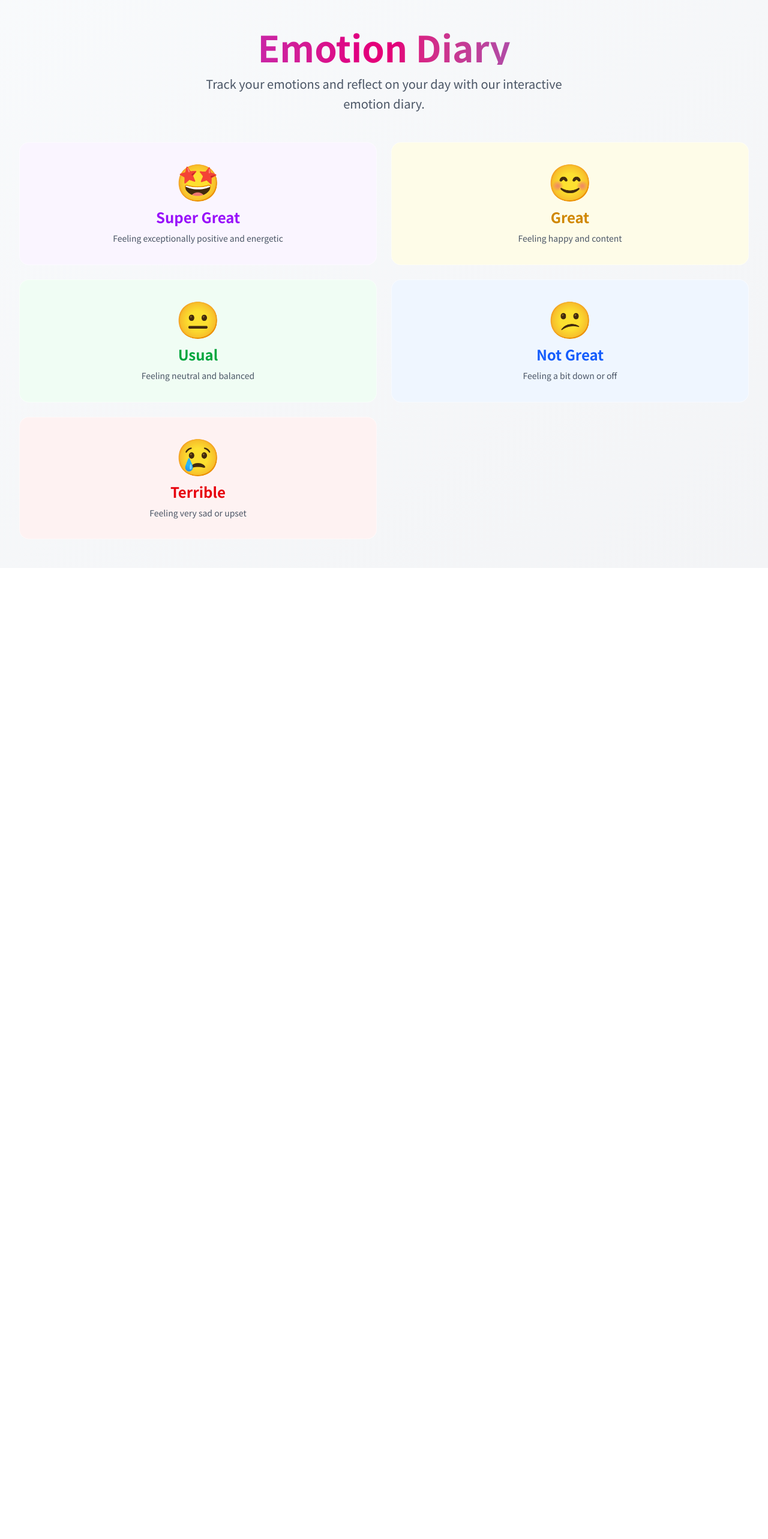
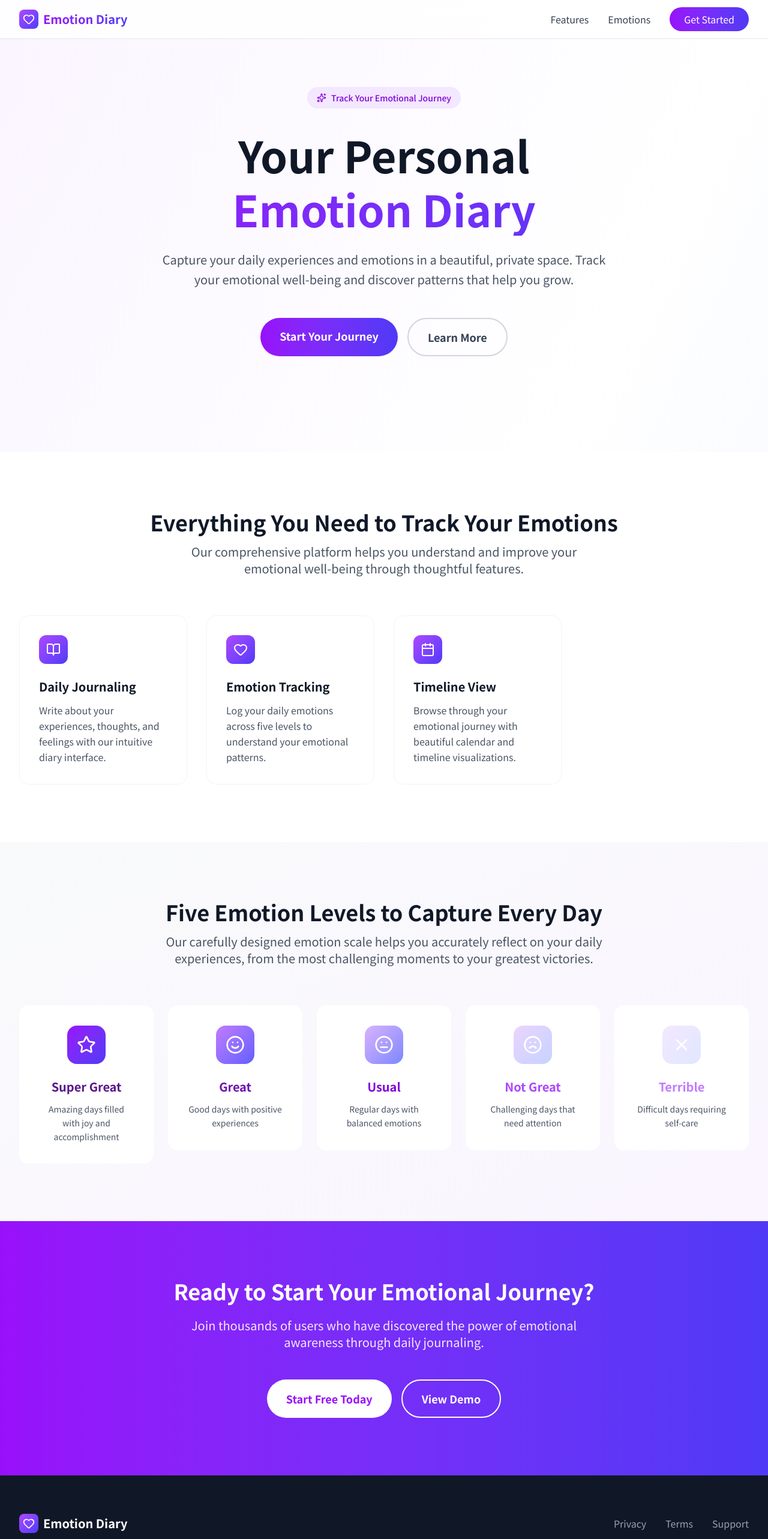
Before and after one commit to nada5un/emotion-diary-next, a Next.js app: page / in a window 1280 px wide. Shown: the top 2566 px of the page at 60% size. Before the commit the page ends 947 px from the top, so only its background shows below. Built offline with nearby package versions, Linux system fonts and the light colour scheme.

Commit message:
add: refactor emotion structure and enhance UI with emotion icons

```diff
--- a/package.json
+++ b/package.json
@@ -9,6 +9,7 @@
         "lint": "next lint"
     },
     "dependencies": {
+        "lucide-react": "^0.518.0",
         "next": "15.3.3",
         "postcss": "^8.5.6",
         "react": "^19.0.0",
--- a/src/app/page.tsx
+++ b/src/app/page.tsx
@@ -1,70 +1,256 @@
 import React from "react";
-import { dummyEmotions } from "@/constants/emotion";
+import { Heart, BookOpen, Calendar, Sparkles } from "lucide-react";
+import Link from "next/link";
+import { EMOTIONS } from "@/constants/emotion";
 
-function New() {
+const emotions = [
+    EMOTIONS.SUPER_GREAT,
+    EMOTIONS.GREAT,
+    EMOTIONS.USUAL,
+    EMOTIONS.NOT_GREAT,
+    EMOTIONS.TERRIBLE,
+];
+
+const features = [
+    {
+        icon: BookOpen,
+        title: "Daily Journaling",
+        description:
+            "Write about your experiences, thoughts, and feelings with our intuitive diary interface.",
+    },
+    {
+        icon: Heart,
+        title: "Emotion Tracking",
+        description:
+            "Log your daily emotions across five levels to understand your emotional patterns.",
+    },
+    {
+        icon: Calendar,
+        title: "Timeline View",
+        description:
+            "Browse through your emotional journey with beautiful calendar and timeline visualizations.",
+    },
+];
+
+function App() {
     return (
-        <div className="min-h-screen bg-gradient-to-br from-slate-50 to-gray-100">
-            {/* Header */}
-            <div className="py-12 px-4 sm:px-6 lg:px-8">
+        <div className="min-h-screen bg-gradient-to-br from-purple-50 via-white to-indigo-50">
+            {/* Navigation */}
+            <nav className="bg-white/80 backdrop-blur-md border-b border-gray-200 sticky top-0 z-50">
+                <div className="max-w-7xl mx-auto px-4 sm:px-6 lg:px-8">
+                    <div className="flex justify-between items-center h-16">
+                        <div className="flex items-center space-x-2">
+                            <div className="w-8 h-8 bg-gradient-to-br from-purple-500 to-indigo-600 rounded-lg flex items-center justify-center">
+                                <Heart className="w-5 h-5 text-white" />
+                            </div>
+                            <span className="text-xl font-bold bg-gradient-to-r from-purple-600 to-indigo-600 bg-clip-text text-transparent">
+                                Emotion Diary
+                            </span>
+                        </div>
+                        <div className="hidden md:flex items-center space-x-8">
+                            <a
+                                href="#features"
+                                className="text-gray-700 hover:text-purple-600 transition-colors duration-200"
+                            >
+                                Features
+                            </a>
+                            <a
+                                href="#emotions"
+                                className="text-gray-700 hover:text-purple-600 transition-colors duration-200"
+                            >
+                                Emotions
+                            </a>
+                            <button className="bg-gradient-to-r from-purple-600 to-indigo-600 text-white px-6 py-2 rounded-full hover:shadow-lg transform hover:scale-105 transition-all duration-200">
+                                Get Started
+                            </button>
+                        </div>
+                    </div>
+                </div>
+            </nav>
+
+            {/* Hero Section */}
+            <section className="pt-20 pb-32 px-4 sm:px-6 lg:px-8">
                 <div className="max-w-7xl mx-auto text-center">
-                    <h1 className="text-4xl sm:text-5xl lg:text-6xl font-bold bg-gradient-to-r from-purple-600 via-pink-600 to-blue-600 bg-clip-text text-transparent mb-4">
+                    <div className="mb-8">
+                        <div className="inline-flex items-center px-4 py-2 bg-purple-100 rounded-full text-purple-700 text-sm font-medium mb-8">
+                            <Sparkles className="w-4 h-4 mr-2" />
+                            Track Your Emotional Journey
+                        </div>
+                        <h1 className="text-5xl md:text-7xl font-bold text-gray-900 mb-6 leading-tight">
+                            Your Personal
+                            <span className="block bg-gradient-to-r from-purple-600 to-indigo-600 bg-clip-text text-transparent">
                                 Emotion Diary
+                            </span>
                         </h1>
-                    <p className="text-xl text-gray-600 max-w-2xl mx-auto leading-relaxed">
-                        Track your emotions and reflect on your day with our
-                        interactive emotion diary.
+                        <p className="text-xl text-gray-600 max-w-3xl mx-auto mb-12 leading-relaxed">
+                            Capture your daily experiences and emotions in a
+                            beautiful, private space. Track your emotional
+                            well-being and discover patterns that help you grow.
+                        </p>
+                        <div className="flex flex-col sm:flex-row gap-4 justify-center">
+                            <Link
+                                className="bg-gradient-to-r from-purple-600 to-indigo-600 text-white px-8 py-4 rounded-full text-lg font-semibold hover:shadow-xl transform hover:scale-105 transition-all duration-300"
+                                href="/list"
+                            >
+                                Start Your Journey
+                            </Link>
+                            <button className="border-2 border-gray-300 text-gray-700 px-8 py-4 rounded-full text-lg font-semibold hover:border-purple-300 hover:text-purple-600 transition-all duration-300">
+                                Learn More
+                            </button>
+                        </div>
+                    </div>
+                </div>
+            </section>
+
+            {/* Features Section */}
+            <section
+                id="features"
+                className="py-24 px-4 sm:px-6 lg:px-8 bg-white"
+            >
+                <div className="max-w-7xl mx-auto">
+                    <div className="text-center mb-16">
+                        <h2 className="text-4xl font-bold text-gray-900 mb-4">
+                            Everything You Need to Track Your Emotions
+                        </h2>
+                        <p className="text-xl text-gray-600 max-w-2xl mx-auto">
+                            Our comprehensive platform helps you understand and
+                            improve your emotional well-being through thoughtful
+                            features.
                         </p>
                     </div>
+
+                    <div className="grid md:grid-cols-2 lg:grid-cols-4 gap-8">
+                        {features.map((feature, index) => (
+                            <div
+                                key={index}
+                                className="group p-8 rounded-2xl border border-gray-100 hover:border-purple-200 hover:shadow-xl transition-all duration-300"
+                            >
+                                <div className="w-12 h-12 bg-gradient-to-br from-purple-500 to-indigo-600 rounded-xl flex items-center justify-center mb-6 group-hover:scale-110 transition-transform duration-300">
+                                    <feature.icon className="w-6 h-6 text-white" />
+                                </div>
+                                <h3 className="text-xl font-semibold text-gray-900 mb-3">
+                                    {feature.title}
+                                </h3>
+                                <p className="text-gray-600 leading-relaxed">
+                                    {feature.description}
+                                </p>
+                            </div>
+                        ))}
+                    </div>
+                </div>
+            </section>
+
+            {/* Emotions Section */}
+            <section
+                id="emotions"
+                className="py-24 px-4 sm:px-6 lg:px-8 bg-gradient-to-br from-gray-50 to-purple-50"
+            >
+                <div className="max-w-7xl mx-auto">
+                    <div className="text-center mb-16">
+                        <h2 className="text-4xl font-bold text-gray-900 mb-4">
+                            Five Emotion Levels to Capture Every Day
+                        </h2>
+                        <p className="text-xl text-gray-600 max-w-3xl mx-auto">
+                            Our carefully designed emotion scale helps you
+                            accurately reflect on your daily experiences, from
+                            the most challenging moments to your greatest
+                            victories.
+                        </p>
                     </div>
 
-            {/* Main Content */}
-            <div className="px-4 sm:px-6 lg:px-8 pb-12">
-                <div className="max-w-7xl mx-auto">
-                    {/* Emotion Grid */}
+                    <div className="grid md:grid-cols-2 lg:grid-cols-5 gap-6">
+                        {emotions.map((emotion) => (
                             <div
-                        className={`grid grid-cols-1 sm:grid-cols-2 lg:grid-cols-${
-                            dummyEmotions.length
-                        } gap-6`}
+                                key={emotion.level}
+                                className="group cursor-pointer"
                             >
-                        {dummyEmotions.map((emotion) => {
-                            return (
-                                // make each emotion a card with hover effects
                                 <div
-                                    key={emotion.id}
-                                    className={`relative cursor-pointer transform transition-all duration-300 ease-out hover:scale-102 hover:shadow-xl ${emotion.bgColor} rounded-2xl p-6 lg:p-8 border border-white/50 backdrop-blur-sm`}
+                                    className={`bg-white p-8 rounded-2xl border-2 border-transparent hover:border-gray-200 transition-all duration-300 transform hover:scale-105 hover:shadow-lg`}
                                 >
-                                    {/* Gradient Background Overlay */}
                                     <div
-                                        className={`absolute inset-0 rounded-2xl bg-gradient-to-br ${emotion.gradient} opacity-0 transition-opacity duration-300 hover:opacity-5`}
-                                    />
-
-                                    {/* Content */}
-                                    <div className="relative z-10 text-center">
-                                        {/* Emoji Display */}
-                                        <div className="text-6xl mb-4 transform transition-transform duration-300 hover:scale-110">
-                                            {emotion.emoji}
+                                        className={`w-16 h-16 bg-gradient-to-br ${emotion.color} rounded-2xl flex items-center justify-center mb-6 mx-auto group-hover:rotate-6 transition-transform duration-300`}
+                                    >
+                                        <emotion.icon className="w-8 h-8 text-white" />
                                     </div>
-
-                                        {/* Emotion Name */}
                                     <h3
-                                            className={`text-2xl font-bold mb-2 transition-colors duration-300 ${emotion.color}`}
+                                        className={`text-xl font-bold ${emotion.textColor} text-center mb-3`}
                                     >
-                                            {emotion.name}
+                                        {emotion.label}
                                     </h3>
-
-                                        {/* Description */}
-                                        <p className="text-gray-600 text-sm leading-relaxed">
+                                    <p className="text-gray-600 text-center text-sm leading-relaxed">
                                         {emotion.description}
                                     </p>
                                 </div>
                             </div>
-                            );
-                        })}
+                        ))}
                     </div>
                 </div>
+            </section>
+
+            {/* CTA Section */}
+            <section className="py-24 px-4 sm:px-6 lg:px-8 bg-gradient-to-r from-purple-600 to-indigo-600">
+                <div className="max-w-4xl mx-auto text-center">
+                    <h2 className="text-4xl font-bold text-white mb-6">
+                        Ready to Start Your Emotional Journey?
+                    </h2>
+                    <p className="text-xl text-purple-100 mb-12 max-w-2xl mx-auto">
+                        Join thousands of users who have discovered the power of
+                        emotional awareness through daily journaling.
+                    </p>
+                    <div className="flex flex-col sm:flex-row gap-4 justify-center">
+                        <button className="bg-white text-purple-600 px-8 py-4 rounded-full text-lg font-semibold hover:shadow-xl transform hover:scale-105 transition-all duration-300">
+                            Start Free Today
+                        </button>
+                        <button className="border-2 border-white text-white px-8 py-4 rounded-full text-lg font-semibold hover:bg-white hover:text-purple-600 transition-all duration-300">
+                            View Demo
+                        </button>
                     </div>
+                </div>
+            </section>
+
+            {/* Footer */}
+            <footer className="bg-gray-900 text-white py-16 px-4 sm:px-6 lg:px-8">
+                <div className="max-w-7xl mx-auto">
+                    <div className="flex flex-col md:flex-row justify-between items-center">
+                        <div className="flex items-center space-x-2 mb-8 md:mb-0">
+                            <div className="w-8 h-8 bg-gradient-to-br from-purple-500 to-indigo-600 rounded-lg flex items-center justify-center">
+                                <Heart className="w-5 h-5 text-white" />
+                            </div>
+                            <span className="text-xl font-bold">
+                                Emotion Diary
+                            </span>
+                        </div>
+                        <div className="flex space-x-8 text-gray-400">
+                            <a
+                                href="#"
+                                className="hover:text-white transition-colors duration-200"
+                            >
+                                Privacy
+                            </a>
+                            <a
+                                href="#"
+                                className="hover:text-white transition-colors duration-200"
+                            >
+                                Terms
+                            </a>
+                            <a
+                                href="#"
+                                className="hover:text-white transition-colors duration-200"
+                            >
+                                Support
+                            </a>
+                        </div>
+                    </div>
+                    <div className="border-t border-gray-800 mt-12 pt-8 text-center text-gray-400">
+                        <p>
+                            &copy; 2025 Emotion Diary. Made with ❤️ for better
+                            mental health.
+                        </p>
+                    </div>
+                </div>
+            </footer>
         </div>
     );
 }
 
-export default New;
+export default App;
--- a/src/constants/emotion.ts
+++ b/src/constants/emotion.ts
@@ -1,61 +1,70 @@
+import { Star, Smile, Meh, Frown, X } from "lucide-react";
+
+import { LucideIcon } from "lucide-react";
+
 export interface Emotion {
-    id: string;
-    name: string;
-    emoji: string;
+    level: string;
+    label: string;
+    icon: LucideIcon;
     color: string;
-    gradient: string;
+    bgColor: string;
+    textColor: string;
     description: string;
-    bgColor: string;
 }
 
 export const SUPER_GREAT = {
     id: "super-great",
-    name: "Super Great",
-    emoji: "🤩",
-    color: "text-purple-600",
-    gradient: "from-purple-400 to-pink-400",
-    description: "Feeling exceptionally positive and energetic",
-    bgColor: "bg-purple-50 hover:bg-purple-100",
+    level: "SUPER_GREAT",
+    label: "Super Great",
+    icon: Star,
+    color: "from-purple-600 to-indigo-600",
+    bgColor: "bg-purple-50",
+    textColor: "text-purple-900",
+    description: "Amazing days filled with joy and accomplishment",
 };
 
 export const GREAT = {
     id: "great",
-    name: "Great",
-    emoji: "😊",
-    color: "text-yellow-600",
-    gradient: "from-yellow-400 to-orange-400",
-    description: "Feeling happy and content",
-    bgColor: "bg-yellow-50 hover:bg-yellow-100",
+    level: "GREAT",
+    label: "Great",
+    icon: Smile,
+    color: "from-purple-400 to-indigo-500",
+    bgColor: "bg-blue-50",
+    textColor: "text-purple-800",
+    description: "Good days with positive experiences",
 };
 
 export const USUAL = {
     id: "usual",
-    name: "Usual",
-    emoji: "😐",
-    color: "text-green-600",
-    gradient: "from-green-400 to-teal-400",
-    description: "Feeling neutral and balanced",
-    bgColor: "bg-green-50 hover:bg-green-100",
+    level: "USUAL",
+    label: "Usual",
+    icon: Meh,
+    color: "from-purple-300 to-indigo-400",
+    bgColor: "bg-yellow-50",
+    textColor: "text-purple-700",
+    description: "Regular days with balanced emotions",
 };
 
 export const NOT_GREAT = {
     id: "not-great",
-    name: "Not Great",
-    emoji: "😕",
-    color: "text-blue-600",
-    gradient: "from-blue-400 to-indigo-400",
-    description: "Feeling a bit down or off",
-    bgColor: "bg-blue-50 hover:bg-blue-100",
+    level: "NOT_GREAT",
+    label: "Not Great",
+    icon: Frown,
+    color: "from-purple-200 to-indigo-200",
+    bgColor: "bg-yellow-50",
+    textColor: "text-purple-500",
+    description: "Challenging days that need attention",
 };
 
 export const TERRIBLE = {
     id: "terrible",
-    name: "Terrible",
-    emoji: "😢",
-    color: "text-red-600",
-    gradient: "from-red-400 to-pink-400",
-    description: "Feeling very sad or upset",
-    bgColor: "bg-red-50 hover:bg-red-100",
+    level: "TERRIBLE",
+    label: "Terrible",
+    icon: X,
+    color: "from-purple-100 to-indigo-100",
+    bgColor: "bg-yellow-50",
+    textColor: "text-purple-400",
+    description: "Difficult days requiring self-care",
 };
 
 export const EMOTIONS = {
@@ -67,11 +76,3 @@ export const EMOTIONS = {
 } as const;
 
 export type EmotionId = keyof typeof EMOTIONS;
-
-export const dummyEmotions: Emotion[] = [
-    EMOTIONS.SUPER_GREAT,
-    EMOTIONS.GREAT,
-    EMOTIONS.USUAL,
-    EMOTIONS.NOT_GREAT,
-    EMOTIONS.TERRIBLE,
-];
```
Also changed, not shown: src/app/list/page.tsx (+4 -5 lines), 1 other file (tests, documents, lock files or other folders). Lines whose indentation alone changed are shown as unchanged.
